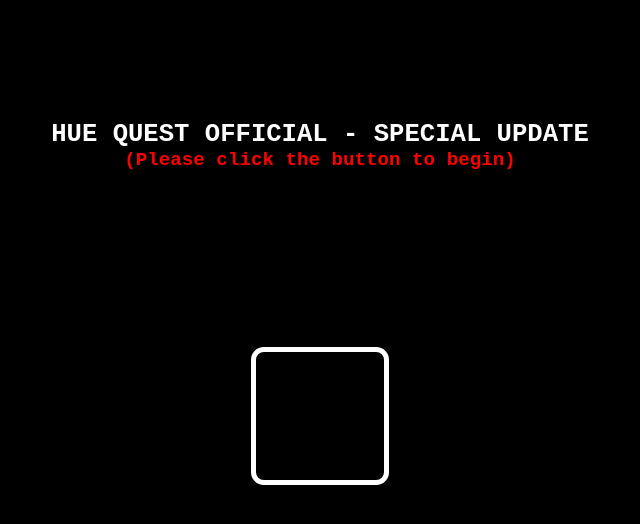
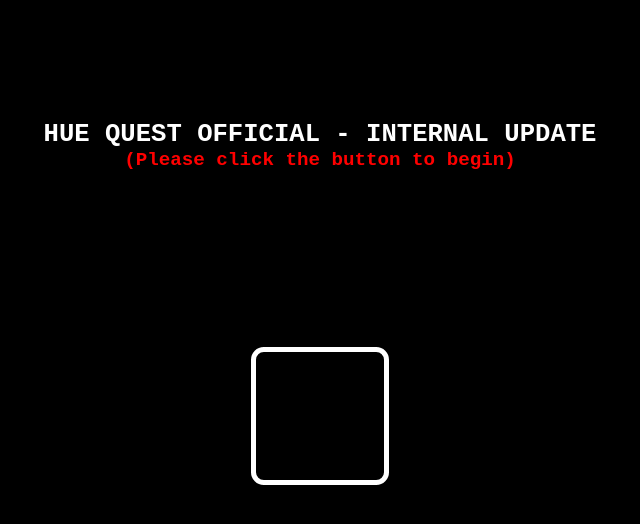
Before and after one commit to Z4ckStudios/Code-Cat, a plain HTML site: page HueQuestOfficial.html in a window 1280 px wide. Shown: the whole page, without its empty margins (320-960 px from the left). Drawn offline with Linux system fonts and the light colour scheme.

Commit message:
Add files via upload

```diff
--- a/HueQuestOfficial.html
+++ b/HueQuestOfficial.html
@@ -10,7 +10,7 @@
 <body>
     <div id="wrapper">
         <div id="Text">
-            <li>Hue Quest Official - Special Update</li>
+            <li>Hue Quest Official - Internal Update</li>
             <li id="L2">(Please click the button to begin)</li>
         </div>
         <p id="Button"></p>
```
